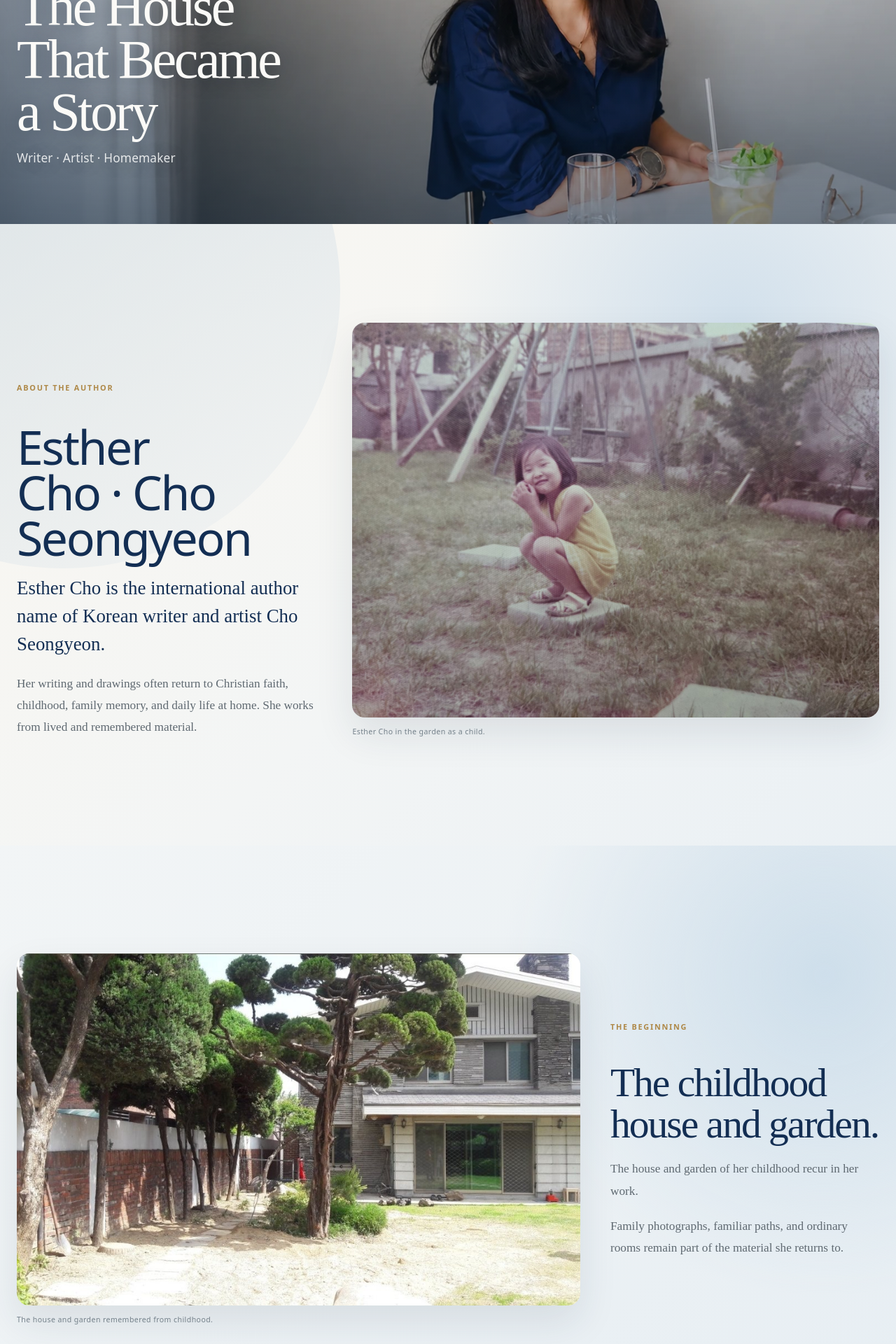
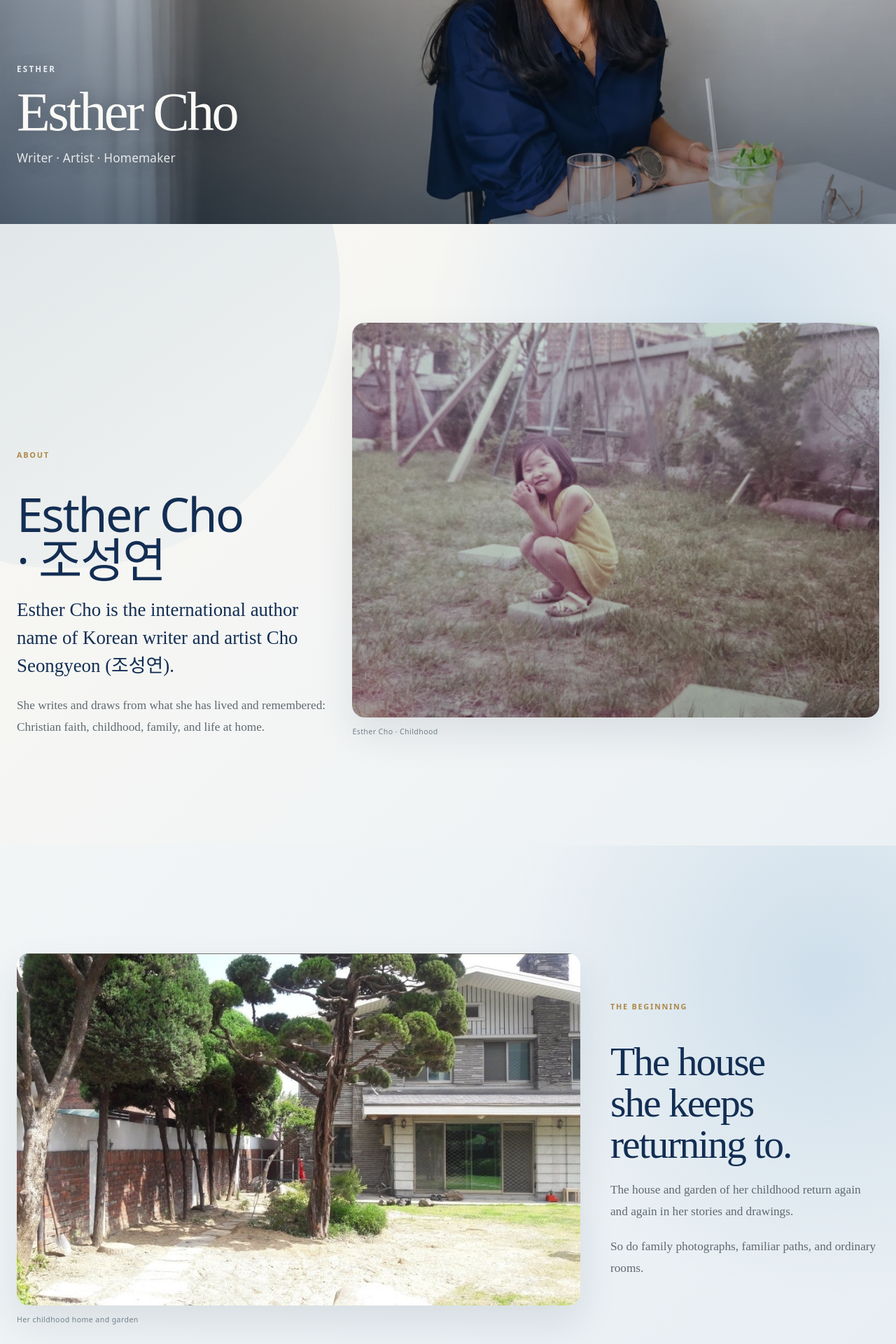
Before and after one commit to k-mama/esthercho, a Next.js app: page /about in a window 1280 px wide. Shown: the part 480-2400 px from the top of the page at 70% size. Built offline with nearby package versions, Linux system fonts and the light colour scheme.

Commit message:
copy: put Esther herself at the center of About

```diff
--- a/src/app/about/page.tsx
+++ b/src/app/about/page.tsx
@@ -5,9 +5,9 @@ import { authorProfile } from "@/content/author-profile";
 import "./about.css";
 
 export const metadata: Metadata = {
-  title: "The House That Became a Story",
+  title: "Esther Cho · Cho Seongyeon",
   description:
-    "Meet Esther Cho, the international author name of Korean writer and artist Cho Seongyeon, whose work grows from faith, memory, home, and drawing.",
+    "Meet Esther Cho, the international author name of Korean writer and artist Cho Seongyeon (조성연).",
 };
 
 const education = authorProfile.education;
@@ -17,7 +17,7 @@ export default function AboutPage() {
     <main>
       <PageCover
         eyebrow="ESTHER"
-        title="The House That Became a Story"
+        title="Esther Cho"
         description={authorProfile.roles.en.join(" · ")}
         image="/media/covers/esther-cover.webp"
         mobileImage="/media/covers/esther-cover-mobile.webp"
@@ -31,21 +31,21 @@ export default function AboutPage() {
       <article className="esther-page">
         <header className="container esther-hero">
           <div className="esther-hero-copy">
-            <p className="esther-eyebrow">ABOUT THE AUTHOR</p>
+            <p className="esther-eyebrow">ABOUT</p>
 
             <h2>
               {authorProfile.globalName} {"\u00B7"}{" "}
-              {authorProfile.romanizedName}
+              {authorProfile.koreanName}
             </h2>
 
             <p className="esther-deck">
-              {authorProfile.shortBio.en}
+              Esther Cho is the international author name of Korean writer and
+              artist {authorProfile.romanizedName} ({authorProfile.koreanName}).
             </p>
 
             <p className="esther-intro">
-              Her writing and drawings often return to Christian faith,
-              childhood, family memory, and daily life at home. She works from
-              lived and remembered material.
+              She writes and draws from what she has lived and remembered:
+              Christian faith, childhood, family, and life at home.
             </p>
           </div>
 
@@ -59,9 +59,7 @@ export default function AboutPage() {
               priority
             />
 
-            <figcaption>
-              Esther Cho in the garden as a child.
-            </figcaption>
+            <figcaption>Esther Cho · Childhood</figcaption>
           </figure>
         </header>
 
@@ -76,24 +74,20 @@ export default function AboutPage() {
                 sizes="(max-width: 899px) 100vw, 48vw"
               />
 
-              <figcaption>
-                The house and garden remembered from childhood.
-              </figcaption>
+              <figcaption>Her childhood home and garden</figcaption>
             </figure>
 
             <div className="esther-copy">
               <p className="esther-eyebrow">THE BEGINNING</p>
 
-              <h2>The childhood house and garden.</h2>
+              <h2>The house she keeps returning to.</h2>
 
               <p>
-                The house and garden of her childhood recur in her work.
+                The house and garden of her childhood return again and again in
+                her stories and drawings.
               </p>
 
-              <p>
-                Family photographs, familiar paths, and ordinary rooms remain
-                part of the material she returns to.
-              </p>
+              <p>So do family photographs, familiar paths, and ordinary rooms.</p>
             </div>
           </div>
         </section>
@@ -101,15 +95,15 @@ export default function AboutPage() {
         <section className="container esther-section esther-education-section">
           <div className="esther-split esther-split-reverse">
             <div className="esther-copy">
-              <p className="esther-eyebrow">ART AND EDUCATION</p>
+              <p className="esther-eyebrow">ART</p>
 
-              <h2>Years of formal art study.</h2>
+              <h2>Years of art study.</h2>
 
               <p>
-                Her formal art education began at Yewon School and continued at
-                Seoul Arts High School. She later studied Oriental Painting at
-                Seoul National University and completed graduate coursework in
-                Art Education at Ewha Womans University.
+                She studied at Yewon School and Seoul Arts High School, then
+                Oriental Painting at Seoul National University. She later
+                completed graduate coursework in Art Education at Ewha Womans
+                University.
               </p>
 
               <ol
@@ -118,10 +112,7 @@ export default function AboutPage() {
               >
                 {education.map((item) => (
                   <li key={item.year}>
-                    <span className="esther-year">
-                      {item.year}
-                    </span>
-
+                    <span className="esther-year">{item.year}</span>
                     <span>{item.detail.en}</span>
                   </li>
                 ))}
@@ -137,9 +128,7 @@ export default function AboutPage() {
                 sizes="(max-width: 899px) 100vw, 42vw"
               />
 
-              <figcaption>
-                Esther Cho during her university years.
-              </figcaption>
+              <figcaption>University years</figcaption>
             </figure>
           </div>
         </section>
@@ -147,21 +136,18 @@ export default function AboutPage() {
         <section className="esther-section esther-home-section">
           <div className="container esther-home-grid">
             <div className="esther-copy">
-              <p className="esther-eyebrow">
-                HOME, FAMILY, AND FAITH
-              </p>
+              <p className="esther-eyebrow">HOME AND FAITH</p>
 
-              <h2>Home, family, and the morning table.</h2>
+              <h2>Life happens at the table.</h2>
 
               <p>
-                Esther Cho is a writer, artist, and homemaker. Her creative work
-                has developed alongside meals, family routines, prayer, and
-                everyday care.
+                Writing and drawing sit alongside meals, family routines, prayer,
+                and everyday care. They are not separate parts of her life.
               </p>
 
               <p>
-                At the morning table, food, reflection, memory, and writing
-                often share the same space.
+                At the morning table, breakfast and a verse can end up beside the
+                same notebook.
               </p>
             </div>
 
@@ -174,9 +160,7 @@ export default function AboutPage() {
                 sizes="(max-width: 899px) 100vw, 38vw"
               />
 
-              <figcaption>
-                A meal prepared at home, part of the rhythm behind her work.
-              </figcaption>
+              <figcaption>Breakfast at home</figcaption>
             </figure>
           </div>
         </section>
@@ -192,28 +176,21 @@ export default function AboutPage() {
                 sizes="(max-width: 899px) 100vw, 36vw"
               />
 
-              <figcaption>
-                Esther Cho during volunteer service in Bangladesh.
-              </figcaption>
+              <figcaption>Volunteer service in Bangladesh</figcaption>
             </figure>
 
             <div className="esther-copy">
-              <p className="esther-eyebrow">
-                FAITH IN PRACTICE
-              </p>
+              <p className="esther-eyebrow">FAITH IN PRACTICE</p>
 
-              <h2>Mentoring and volunteer service.</h2>
+              <h2>Faith in ordinary practice.</h2>
 
               <p>
                 Her faith has also taken practical form through mentoring North
-                Korean refugees and participating in mission and volunteer
-                service in Bangladesh.
+                Korean refugees and participating in mission and volunteer work
+                in Bangladesh.
               </p>
 
-              <p>
-                These experiences belong to the same life from which her
-                writing grows.
-              </p>
+              <p>These are not separate from the rest of her life.</p>
             </div>
           </div>
         </section>
@@ -223,21 +200,16 @@ export default function AboutPage() {
             <div className="esther-copy">
               <p className="esther-eyebrow">STILL MAKING</p>
 
-              <h2>Writing, drawing, and later reinterpretation.</h2>
+              <h2>She still makes things.</h2>
 
               <p>
-                She continues to write prose, devotional reflections, and
-                hand-drawn story studies.
+                She continues to write prose and devotional reflections and to
+                draw scenes by hand.
               </p>
 
               <p>
-                Sometimes a pencil drawing remains exactly as it was. Sometimes
-                it becomes the starting point for a clearly identified
-                AI-assisted editorial reinterpretation.
-              </p>
-
-              <p>
-                Original work and later reinterpretation are identified
+                Some drawings stay as they are. Some become the starting point
+                for later editorial reinterpretation, which is labeled
                 separately.
               </p>
             </div>
@@ -252,8 +224,8 @@ export default function AboutPage() {
               />
 
               <figcaption>
-                Based on Esther Cho&apos;s original childhood sketch.
-                AI-assisted editorial reinterpretation.
+                Based on an original childhood sketch · AI-assisted editorial
+                reinterpretation
               </figcaption>
             </figure>
           </div>
@@ -262,10 +234,10 @@ export default function AboutPage() {
         <footer className="container esther-closing">
           <p className="esther-eyebrow">
             {authorProfile.globalName} {"\u00B7"}{" "}
-            {authorProfile.romanizedName}
+            {authorProfile.koreanName}
           </p>
 
-          <p>She continues to write and draw.</p>
+          <p>She keeps writing and drawing.</p>
         </footer>
       </article>
     </main>
```
